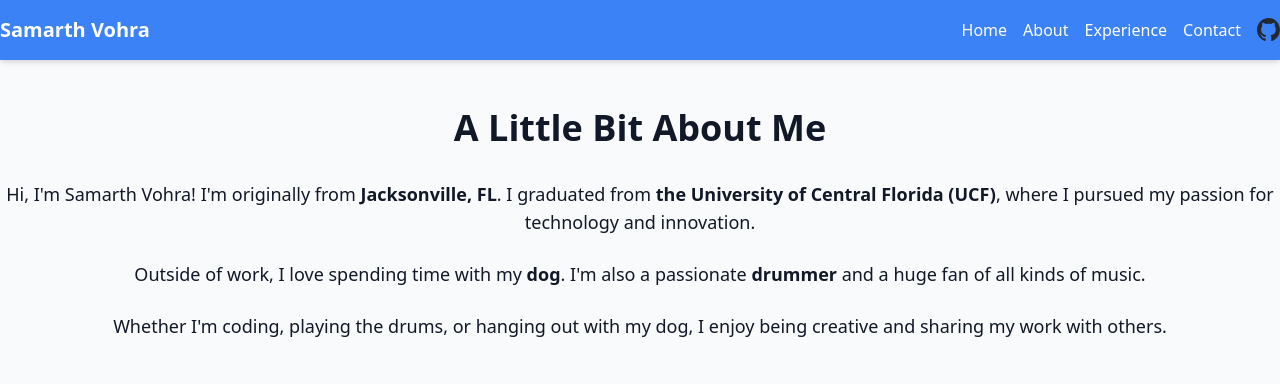
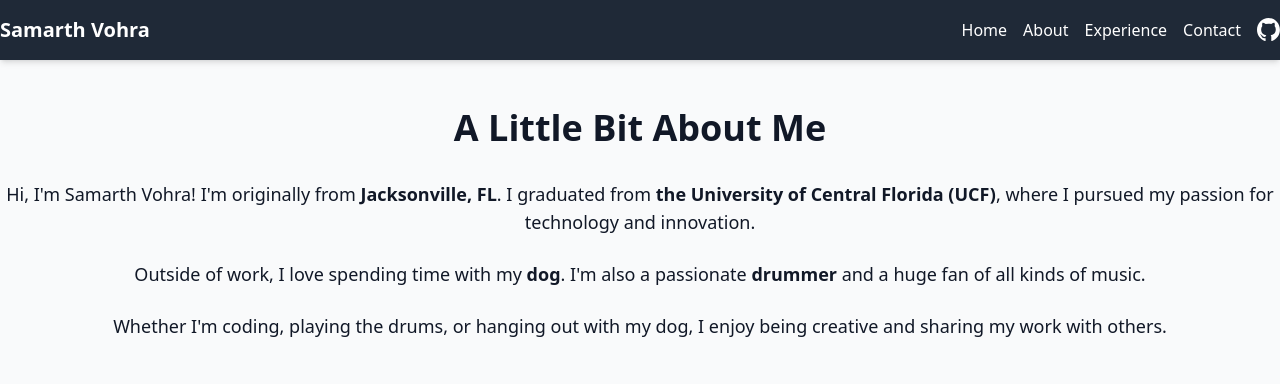
Before and after one commit to samork26/portfolio, a Django app: page /about/ in a window 1280 px wide. Shown: the top 384 px of the page. Run offline with Django 5.2, Linux system fonts and the light colour scheme; some libraries are stand-ins or nearby versions.

Commit message:
changed header color

```diff
--- a/app/templates/base.html
+++ b/app/templates/base.html
@@ -10,7 +10,7 @@
     {% tailwind_css %}
 </head>
 <body class="bg-gray-50 text-gray-900 font-sans">
-    <header class="bg-blue-500 text-white py-4 shadow-md">
+    <header class="bg-gray-800 text-white py-4 shadow-md">
         <div class="container mx-auto flex justify-between items-center">
             <h1><a href="/" class="text-xl font-bold hover:underline">Samarth Vohra</a></h1>
             <nav>
@@ -21,7 +21,7 @@
                     <li><a href="/contact/" class="hover:underline">Contact</a></li>
                     <li>
                         <a href="https://github.com/samork26" target="_blank" class="hover:opacity-80">
-                        <img src="{% static 'img/github-mark.svg' %}" alt="GitHub" style="width: 23px; height: 23px;">
+                        <img src="{% static 'img/github-mark-white.svg' %}" alt="GitHub" style="width: 23px; height: 23px;">
                         </a>
                     </li>
                 </ul>
```
Also changed, not shown: app/static/img/github-mark-white.svg (added).
